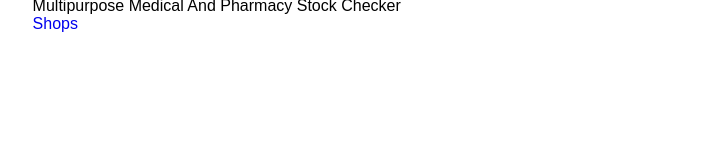
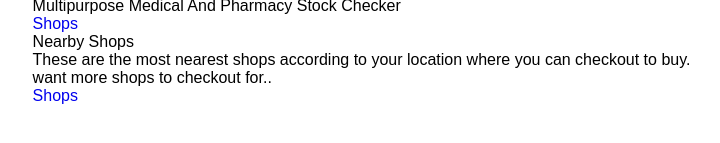
Before and after one commit to AniketShrirao/MedicalHub, a plain HTML site: page index.html in a window 1280 px wide. Shown: the part 51-194 px from the top of the page, without its empty margins (57-777 px from the left). Drawn offline with Linux system fonts and the light colour scheme.

Commit message:
current city shops section completed

```diff
--- a/index.html
+++ b/index.html
@@ -51,6 +51,18 @@
           </div>
         </div>
       </section>
+      <section class="current-city-shops">
+        <div class="wrapper">
+          <h2> Nearby Shops</h2>
+          <p>These are the most nearest shops according to your location where you can checkout to buy.</p>
+          <ul class="shops">
+            <li class="last">
+              <h3>want more shops to checkout for..</h3>
+              <a href="£fixme" title="Shops">Shops</a>
+            </li>
+          </ul>
+        </div>
+      </section>
     </main>
     <!--main section end-->
 
```
